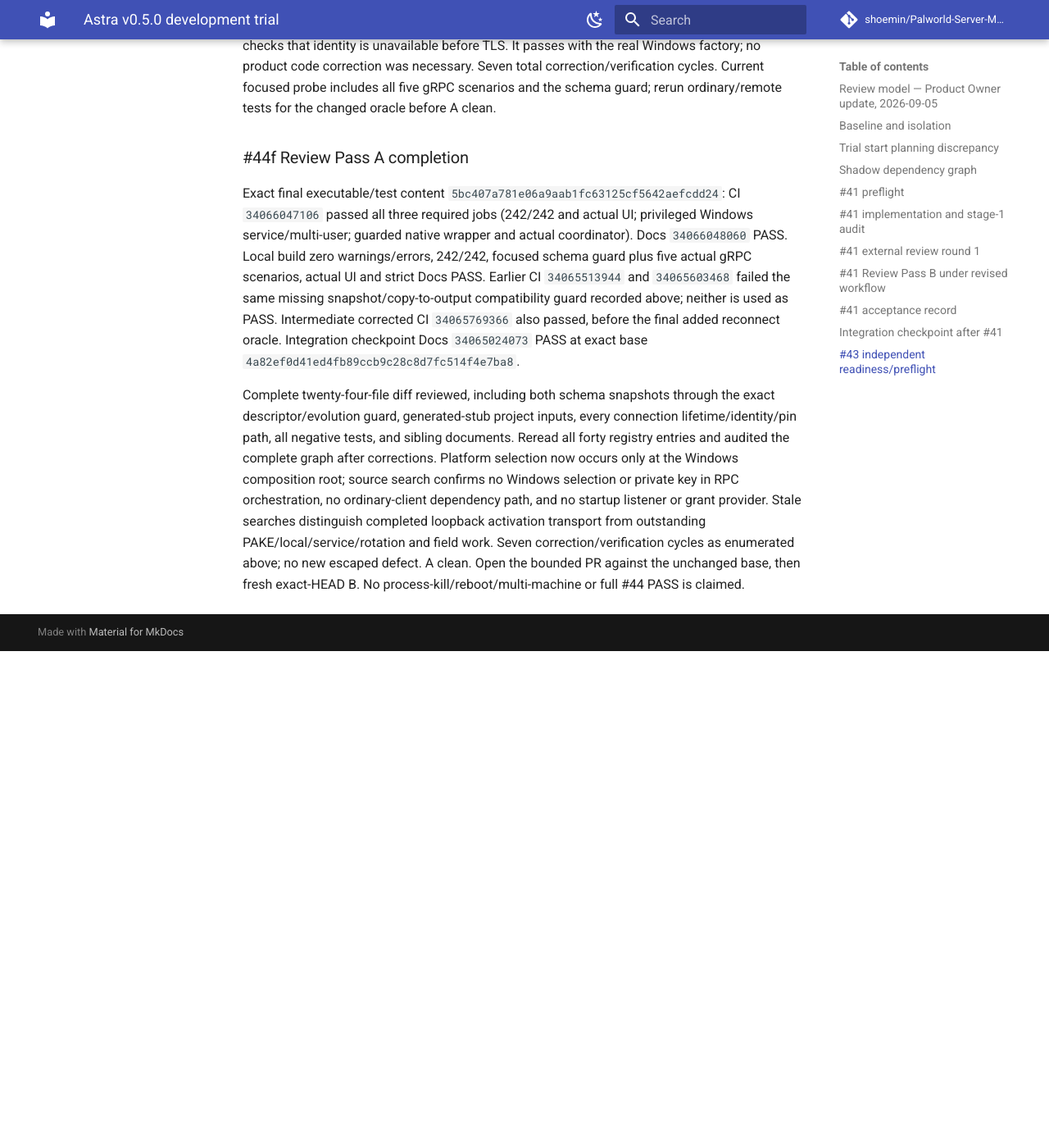
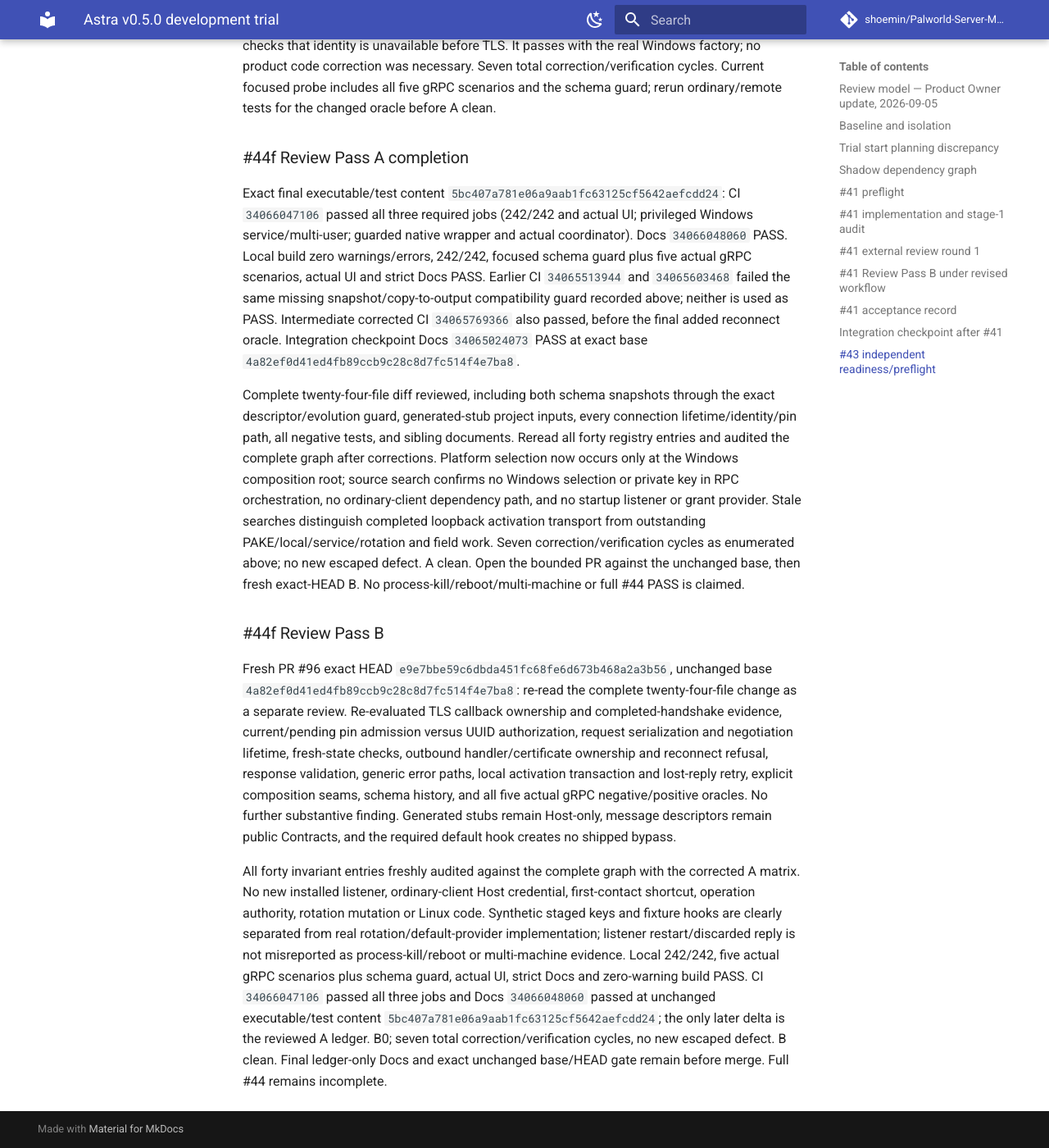
Before and after one commit to shoemin/Palworld-Server-Manager, an MkDocs documentation site: the page built from docs/experiments/astra-v0.5.0-trial.md, in a window 1280 px wide and 1400 px high, scrolled down 155399 px. Shown: the whole window at 82% size. Built offline with MkDocs 1.6.1 and Material for MkDocs 9.7.7, drawn with Linux system fonts in a browser that asks for light colours; comment, search, counter and statistics services are not loaded; before the commit the page ends 156193 px from its top, so only the background shows below that; part of the change alters nothing that is shown.

```diff
--- a/docs/experiments/astra-v0.5.0-trial.md
+++ b/docs/experiments/astra-v0.5.0-trial.md
@@ -1672,3 +1672,9 @@ A4 / final negative-evidence review: the fresh-channel retry path had real cover
 Exact final executable/test content `5bc407a781e06a9aab1fc63125cf5642aefcdd24`: CI `34066047106` passed all three required jobs (242/242 and actual UI; privileged Windows service/multi-user; guarded native wrapper and actual coordinator). Docs `34066048060` PASS. Local build zero warnings/errors, 242/242, focused schema guard plus five actual gRPC scenarios, actual UI and strict Docs PASS. Earlier CI `34065513944` and `34065603468` failed the same missing snapshot/copy-to-output compatibility guard recorded above; neither is used as PASS. Intermediate corrected CI `34065769366` also passed, before the final added reconnect oracle. Integration checkpoint Docs `34065024073` PASS at exact base `4a82ef0d41ed4fb89ccb9c28c8d7fc514f4e7ba8`.
 
 Complete twenty-four-file diff reviewed, including both schema snapshots through the exact descriptor/evolution guard, generated-stub project inputs, every connection lifetime/identity/pin path, all negative tests, and sibling documents. Reread all forty registry entries and audited the complete graph after corrections. Platform selection now occurs only at the Windows composition root; source search confirms no Windows selection or private key in RPC orchestration, no ordinary-client dependency path, and no startup listener or grant provider. Stale searches distinguish completed loopback activation transport from outstanding PAKE/local/service/rotation and field work. Seven correction/verification cycles as enumerated above; no new escaped defect. A clean. Open the bounded PR against the unchanged base, then fresh exact-HEAD B. No process-kill/reboot/multi-machine or full #44 PASS is claimed.
+
+### #44f Review Pass B
+
+Fresh PR #96 exact HEAD `e9e7bbe59c6dbda451fc68fe6d673b468a2a3b56`, unchanged base `4a82ef0d41ed4fb89ccb9c28c8d7fc514f4e7ba8`: re-read the complete twenty-four-file change as a separate review. Re-evaluated TLS callback ownership and completed-handshake evidence, current/pending pin admission versus UUID authorization, request serialization and negotiation lifetime, fresh-state checks, outbound handler/certificate ownership and reconnect refusal, response validation, generic error paths, local activation transaction and lost-reply retry, explicit composition seams, schema history, and all five actual gRPC negative/positive oracles. No further substantive finding. Generated stubs remain Host-only, message descriptors remain public Contracts, and the required default hook creates no shipped bypass.
+
+All forty invariant entries freshly audited against the complete graph with the corrected A matrix. No new installed listener, ordinary-client Host credential, first-contact shortcut, operation authority, rotation mutation or Linux code. Synthetic staged keys and fixture hooks are clearly separated from real rotation/default-provider implementation; listener restart/discarded reply is not misreported as process-kill/reboot or multi-machine evidence. Local 242/242, five actual gRPC scenarios plus schema guard, actual UI, strict Docs and zero-warning build PASS. CI `34066047106` passed all three jobs and Docs `34066048060` passed at unchanged executable/test content `5bc407a781e06a9aab1fc63125cf5642aefcdd24`; the only later delta is the reviewed A ledger. B0; seven total correction/verification cycles, no new escaped defect. B clean. Final ledger-only Docs and exact unchanged base/HEAD gate remain before merge. Full #44 remains incomplete.
```
